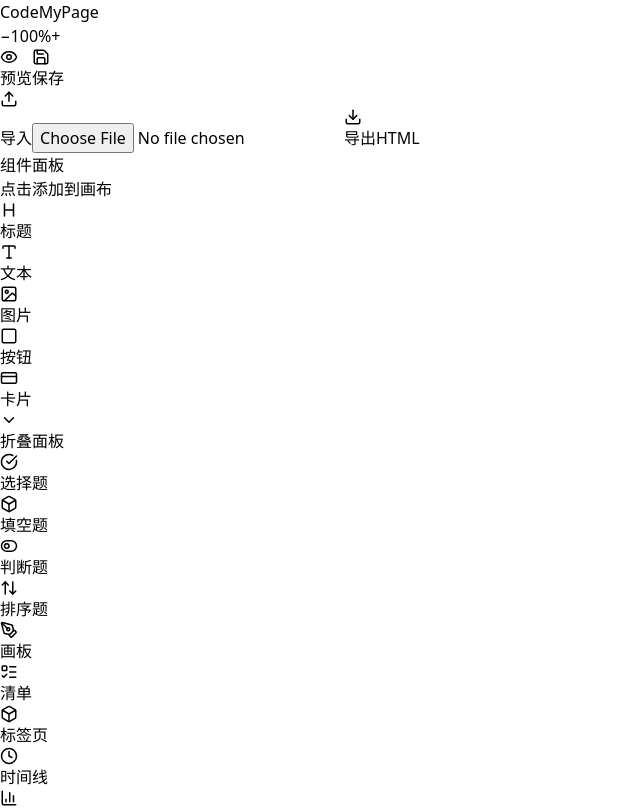
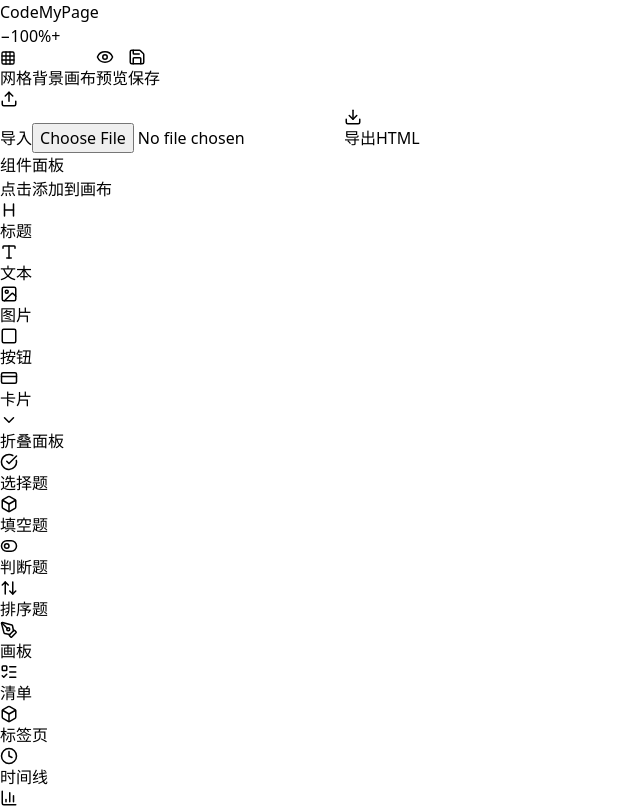
Before and after one commit to LYSteven-16/CodeMyPage, a React (Vite) app: page / in a window 1280 px wide. Shown: the top 808 px of the page, without its empty margins (0-640 px from the left). Built offline with nearby package versions, Linux system fonts and the light colour scheme.

Commit message:
Add toolbar buttons for grid/background/canvas settings

```diff
--- a/src/App.tsx
+++ b/src/App.tsx
@@ -2,7 +2,7 @@
 import { ComponentPanel } from './components/Editor/ComponentPanel';
 import { ComponentEditor } from './components/Editor/ComponentEditor';
 import type { WidgetProps, ComponentPanelItem } from './types';
-import { Download, Eye, Trash2, Copy, ArrowUp, ArrowDown, FileText, Move, Save, Upload } from 'lucide-react';
+import { Download, Eye, Trash2, Copy, ArrowUp, ArrowDown, Grid3X3, FileText, Move, Save, Upload } from 'lucide-react';
 
 interface GridSettings {
   dotSize: number;
@@ -23,6 +23,8 @@
   const [showPreview, setShowPreview] = useState(false);
   const [zoom, setZoom] = useState(100);
   const [showGridSettings, setShowGridSettings] = useState(false);
+  const [showBgSettings, setShowBgSettings] = useState(false);
+  const [showCanvasSettings, setShowCanvasSettings] = useState(false);
   const [showComponentEditor, setShowComponentEditor] = useState(false);
   const workAreaRef = useRef<HTMLDivElement>(null);
   const canvasRef = useRef<HTMLDivElement>(null);
@@ -364,6 +366,34 @@
               <span className="text-sm w-12 text-center">{zoom}%</span>
               <button onClick={() => setZoom(Math.min(200, zoom + 25))} className="px-2 py-1 text-gray-600 hover:text-gray-800 font-bold">+</button>
             </div>
+
+            {/* 网格设置 */}
+            <button
+              onClick={(e) => { e.stopPropagation(); setShowGridSettings(!showGridSettings); }}
+              className={`flex items-center gap-1 px-3 py-1.5 rounded-full border ${showGridSettings ? 'bg-blue-50 border-blue-300' : 'bg-white border-gray-200'} hover:bg-gray-50`}
+            >
+              <Grid3X3 size={16} />
+              <span className="text-sm">网格</span>
+            </button>
+
+            {/* 背景颜色 */}
+            <button
+              onClick={(e) => { e.stopPropagation(); setShowBgSettings(!showBgSettings); }}
+              className={`flex items-center gap-1 px-3 py-1.5 rounded-full border ${showBgSettings ? 'bg-blue-50 border-blue-300' : 'bg-white border-gray-200'} hover:bg-gray-50`}
+            >
+              <div className="w-4 h-4 rounded border" style={{ backgroundColor: gridSettings.dotGridBackground }}></div>
+              <span className="text-sm">背景</span>
+            </button>
+
+            {/* 画布颜色 */}
+            <button
+              onClick={(e) => { e.stopPropagation(); setShowCanvasSettings(!showCanvasSettings); }}
+              className={`flex items-center gap-1 px-3 py-1.5 rounded-full border ${showCanvasSettings ? 'bg-blue-50 border-blue-300' : 'bg-white border-gray-200'} hover:bg-gray-50`}
+            >
+              <div className="w-4 h-4 rounded border" style={{ backgroundColor: gridSettings.canvasBackground }}></div>
+              <span className="text-sm">画布</span>
+            </button>
+
             <button onClick={() => setShowPreview(true)} className="flex items-center gap-2 px-4 py-2 bg-gray-100 rounded-lg"><Eye size={18} /> 预览</button>
             <button onClick={handleSave} className="flex items-center gap-2 px-4 py-2 bg-green-500 text-white rounded-lg"><Save size={18} /> 保存</button>
             <label className="flex items-center gap-2 px-4 py-2 bg-orange-500 text-white rounded-lg cursor-pointer hover:bg-orange-600"><Upload size={18} /> 导入<input type="file" accept=".json" onChange={handleLoad} className="hidden" /></label>
```
